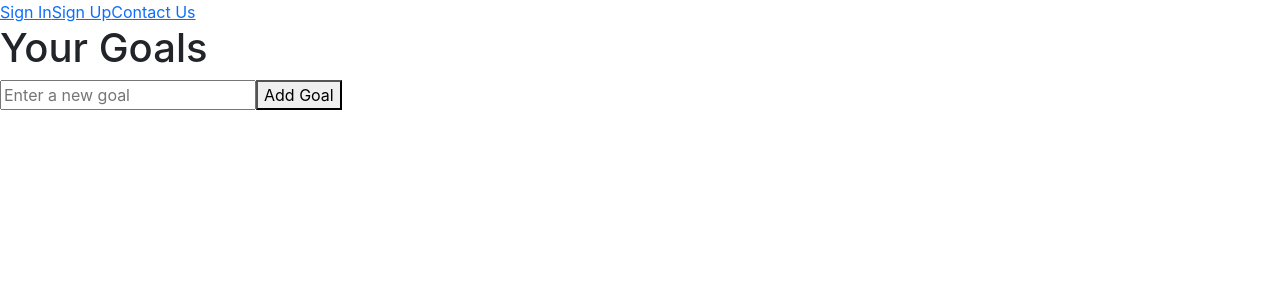
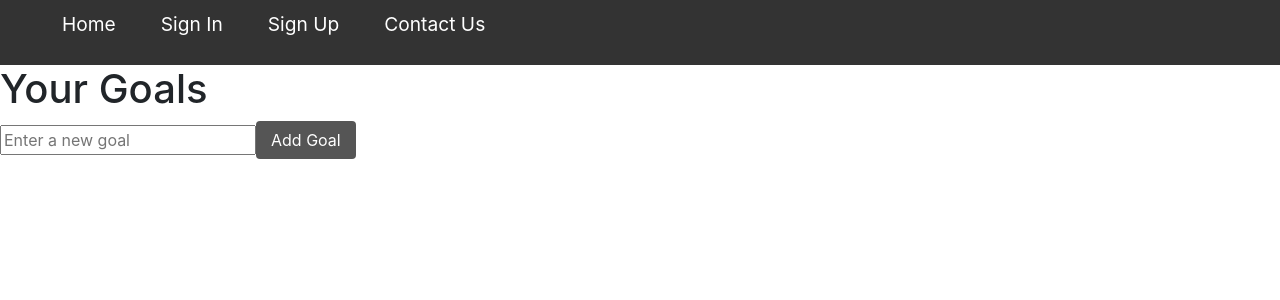
Before and after one commit to JoshRudge22/qp-project5-fe, a React (Create React App) app: page /goals in a window 1280 px wide. Shown: the top 300 px of the page. Built offline with nearby package versions, Linux system fonts and the light colour scheme.

Commit message:
created styles for both the Navbar and home page. Alos improved how the home page looked

```diff
--- a/src/App.css
+++ b/src/App.css
@@ -1,10 +1,14 @@
 .App {
   text-align: center;
+  font-family: 'Arial', sans-serif;
+  background-color: #f5f5f5;
+  color: #333;
 }
 
 .App-logo {
   height: 40vmin;
   pointer-events: none;
+  margin-bottom: 20px;
 }
 
 @media (prefers-reduced-motion: no-preference) {
@@ -22,10 +26,42 @@
   justify-content: center;
   font-size: calc(10px + 2vmin);
   color: white;
+  padding: 20px;
+  border-radius: 10px;
+  box-shadow: 0 4px 10px rgba(0, 0, 0, 0.2);
 }
 
 .App-link {
   color: #61dafb;
+  text-decoration: none;
+  font-weight: bold;
+  padding: 10px 15px;
+  border: 2px solid #61dafb;
+  border-radius: 5px;
+  transition: all 0.3s ease;
+}
+
+.App-link:hover {
+  background-color: #61dafb;
+  color: #282c34;
+  transform: scale(1.05);
+}
+
+button {
+  background-color: #61dafb;
+  color: white;
+  font-size: 16px;
+  padding: 10px 20px;
+  margin: 10px;
+  border: none;
+  border-radius: 5px;
+  cursor: pointer;
+  transition: background-color 0.3s ease, transform 0.3s ease;
+}
+
+button:hover {
+  background-color: #4fb0e4;
+  transform: translateY(-2px);
 }
 
 @keyframes App-logo-spin {
@@ -36,3 +72,13 @@
     transform: rotate(360deg);
   }
 }
+
+.footer {
+  margin-top: auto;
+  padding: 20px;
+  background-color: #20232a;
+  color: white;
+  font-size: 14px;
+  border-top: 1px solid #61dafb;
+  text-align: center;
+}
--- a/src/components/Navbar.js
+++ b/src/components/Navbar.js
@@ -1,5 +1,6 @@
 import React from 'react';
-import { Link, useHistory } from 'react-router-dom';
+import { NavLink, useHistory } from 'react-router-dom';
+import navStyles from '../styles/NavBar.module.css';
 
 function Navbar({ isLoggedIn, onLogout, setSearchQuery }) {
   const history = useHistory();
@@ -10,28 +11,90 @@ function Navbar({ isLoggedIn, onLogout, setSearchQuery }) {
   };
 
   return (
-    <nav>
+    <nav className={navStyles.navbar}>
+      <ul className={navStyles['nav-links']}>
         {!isLoggedIn ? (
           // Links visible when the user is not logged in
           <>
-          <Link to="/signin">Sign In</Link>
-          <Link to="/signup">Sign Up</Link>
-          <Link to="/contact">Contact Us</Link>
+            <li>
+              <NavLink
+                exact
+                to="/"
+                activeClassName={navStyles.active}
+              >
+                Home
+              </NavLink>
+            </li>
+            <li>
+              <NavLink
+                to="/signin"
+                activeClassName={navStyles.active}
+              >
+                Sign In
+              </NavLink>
+            </li>
+            <li>
+              <NavLink
+                to="/signup"
+                activeClassName={navStyles.active}
+              >
+                Sign Up
+              </NavLink>
+            </li>
+            <li>
+              <NavLink
+                to="/contact"
+                activeClassName={navStyles.active}
+              >
+                Contact Us
+              </NavLink>
+            </li>
           </>
         ) : (
           // Links visible when the user is logged in
           <>
-          <Link to="/profile">Profile</Link>
-          <Link to="/goals">Goals</Link>
-          <Link to="/journey">Journey</Link>
-          <Link to="/settings">Settings</Link>
+            <li>
+              <NavLink
+                to="/profile"
+                activeClassName={navStyles.active}
+              >
+                Profile
+              </NavLink>
+            </li>
+            <li>
+              <NavLink
+                to="/goals"
+                activeClassName={navStyles.active}
+              >
+                Goals
+              </NavLink>
+            </li>
+            <li>
+              <NavLink
+                to="/journey"
+                activeClassName={navStyles.active}
+              >
+                Journey
+              </NavLink>
+            </li>
+            <li>
+              <NavLink
+                to="/settings"
+                activeClassName={navStyles.active}
+              >
+                Settings
+              </NavLink>
+            </li>
+            <li>
               <button onClick={onLogout}>Sign Out</button>
+            </li>
           </>
         )}
+      </ul>
 
       {/* Search Bar */}
       {isLoggedIn && (
-        <form onSubmit={handleSearch}>
+        <form className={navStyles['search-bar']} onSubmit={handleSearch}>
           <input
             type="text"
             placeholder="Search..."
--- a/src/pages/HomePage.js
+++ b/src/pages/HomePage.js
@@ -1,28 +1,29 @@
-import React, { useState } from 'react';
+import React from 'react';
+import { Link } from 'react-router-dom';
+import homeStyles from '../styles/Home.module.css';
 
-function HomePage({ onLogIn, onSignUp }) {
-  const [credentials, setCredentials] = useState({ username: '', password: '' });
+function HomePage() {
+  return (
+    <div className={homeStyles.container}>
+      {/* Log In Section */}
+      <div className={homeStyles.section}>
+        <img
+          /*src=*/
+          alt="Log In"
+        />
+        <h2>Log In</h2>
+        <Link to="/signin">Go to Log In</Link>
+      </div>
 
-  const handleInputChange = (e) => {
-    const { name, value } = e.target;
-    setCredentials({ ...credentials, [name]: value });
-  };
-
-  return (
-    <div>
-      <h1>Welcome to the App</h1>
-      <h2>Log In</h2>
-      <form onSubmit={(e) => { e.preventDefault(); onLogIn(credentials); }}>
-        <input name="username" placeholder="Username" onChange={handleInputChange} />
-        <input name="password" type="password" placeholder="Password" onChange={handleInputChange} />
-        <button type="submit">Log In</button>
-      </form>
-      <h2>Sign Up</h2>
-      <form onSubmit={(e) => { e.preventDefault(); onSignUp(credentials); }}>
-        <input name="username" placeholder="Username" onChange={handleInputChange} />
-        <input name="password" type="password" placeholder="Password" onChange={handleInputChange} />
-        <button type="submit">Sign Up</button>
-      </form>
+      {/* Sign Up Section */}
+      <div className={homeStyles.section}>
+        <img
+        /*src=*/
+          alt="Sign Up"
+        />
+        <h2>Sign Up</h2>
+        <Link to="/signup">Go to Sign Up</Link>
+      </div>
     </div>
   );
 }
--- /dev/null
+++ b/src/styles/Home.module.css
@@ -0,0 +1,50 @@
+.container {
+    display: flex;
+    height: 100vh;
+    font-family: Arial, sans-serif;
+  }
+
+  .section {
+    flex: 1;
+    display: flex;
+    flex-direction: column;
+    align-items: center;
+    justify-content: center;
+    transition: background-color 0.3s ease, transform 0.3s ease;
+  }
+
+  .section:hover {
+    background-color: #f0f0f0;
+    transform: scale(1.05);
+  }
+
+  .section img {
+    width: 80%;
+    max-width: 300px;
+    border-radius: 10px;
+    box-shadow: 0 4px 8px rgba(0, 0, 0, 0.2);
+    transition: transform 0.3s ease, box-shadow 0.3s ease;
+  }
+
+  .section img:hover {
+    transform: scale(1.1);
+    box-shadow: 0 8px 16px rgba(0, 0, 0, 0.3);
+  }
+
+  .section h2 {
+    font-size: 2rem;
+    margin-top: 20px;
+    color: #333;
+  }
+
+  .section a {
+    text-decoration: none;
+    color: #007bff;
+    font-size: 1.2rem;
+    margin-top: 10px;
+    transition: color 0.3s ease;
+  }
+
+  .section a:hover {
+    color: #0056b3;
+  }
--- a/src/styles/NavBar.module.css
+++ b/src/styles/NavBar.module.css
@@ -10,17 +10,53 @@
 .nav-links {
   list-style: none;
   display: flex;
-    gap: 15px;
+  gap: 25px;
 }
 
 .nav-links a {
   color: white;
   text-decoration: none;
+  font-size: 1.2rem;
+  padding: 5px 10px;
+  transition: background-color 0.3s ease, color 0.3s ease;
+}
+
+.nav-links a:hover {
+  background-color: #444;
+  border-radius: 5px;
+}
+
+.nav-links a.active {
+  background-color: #61dafb;
+  color: #333;
+  border-radius: 5px;
+}
+
+.search-bar {
+  display: flex;
+  align-items: center;
+  gap: 10px;
 }
 
 .search-bar input {
   padding: 5px;
-    font-size: 1rem;
+  font-size: 1.2rem;
+  border: 1px solid #ccc;
+  border-radius: 4px;
+}
+
+.search-bar button {
+  background-color: #555;
+  color: white;
+  border: none;
+  cursor: pointer;
+  padding: 7px 15px;
+  border-radius: 4px;
+  transition: background-color 0.3s ease;
+}
+
+.search-bar button:hover {
+  background-color: #777;
 }
 
 button {
@@ -28,4 +64,11 @@
   color: white;
   border: none;
   cursor: pointer;
+  padding: 7px 15px;
+  border-radius: 4px;
+  transition: background-color 0.3s ease;
 }
+
+button:hover {
+  background-color: #777;
+}
```
Lines whose indentation alone changed are shown as unchanged.
